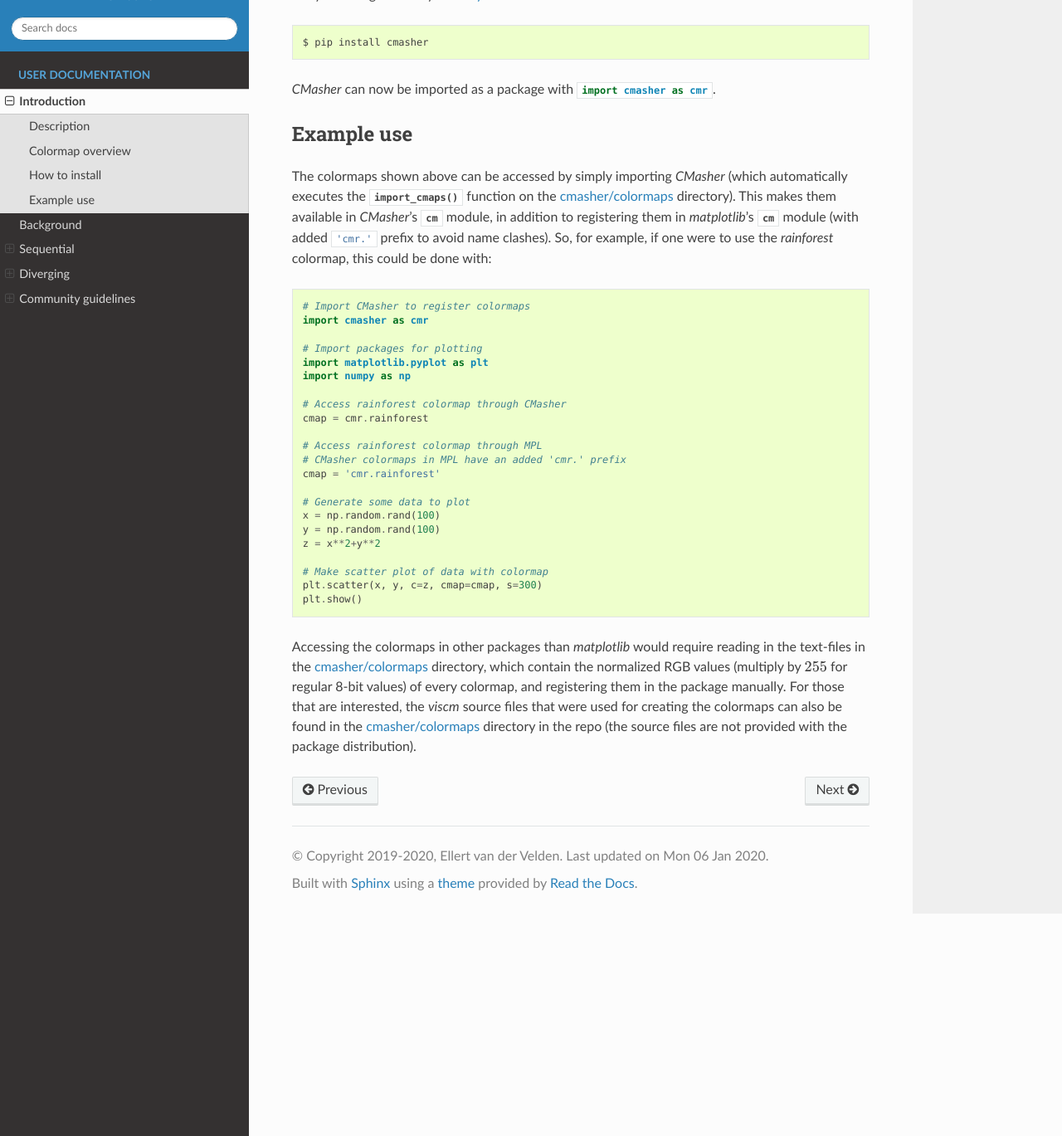
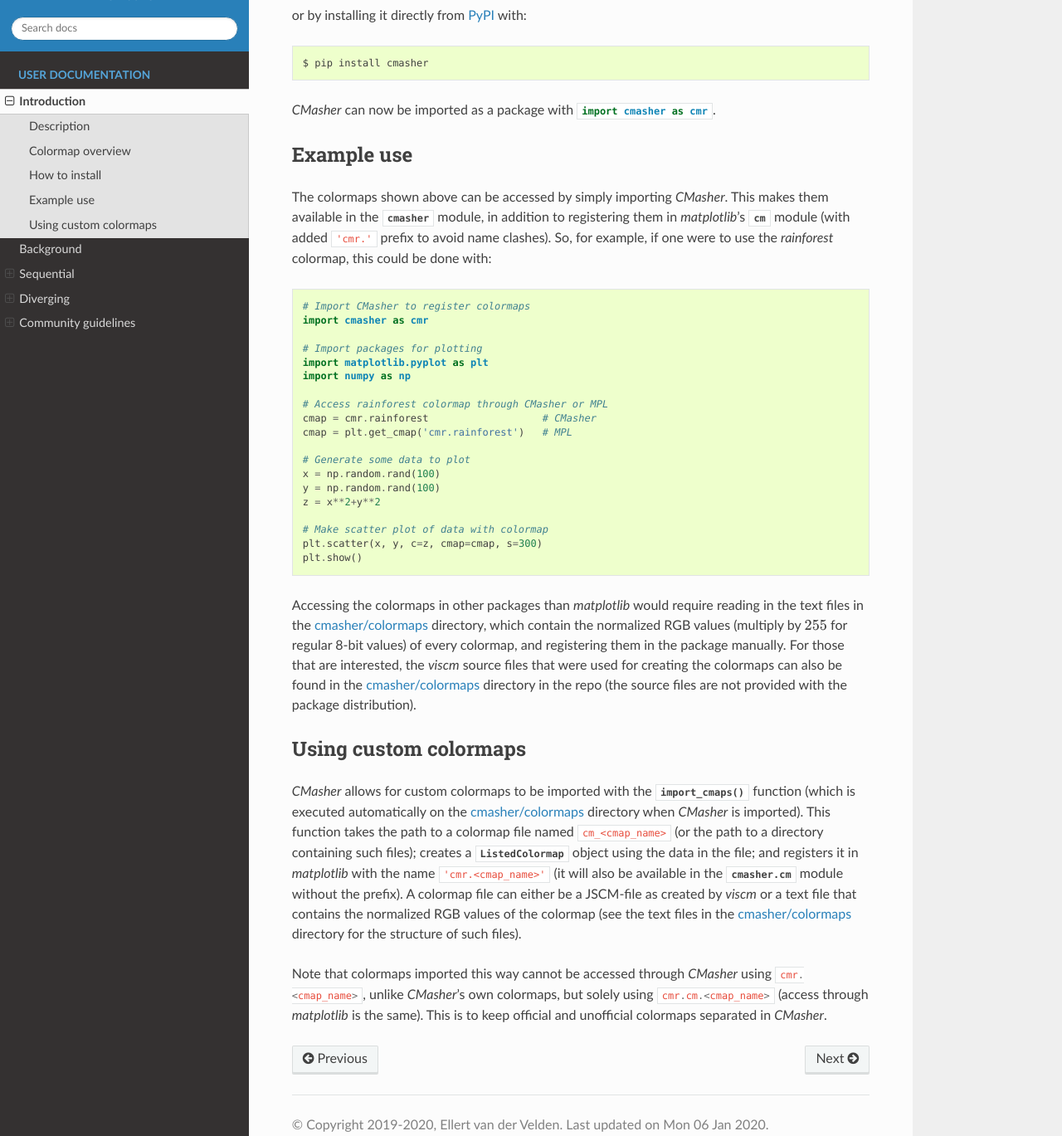
Before and after one commit to 1313e/CMasher, a Sphinx documentation site: the page built from docs/source/user/introduction.rst, in a window 1280 px wide and 1400 px high, scrolled down 1393 px, cut to the strip 31-1400 px from the top of the window. Shown: the whole strip at 83% size. Built offline with Sphinx 7.4.7 and the Read the Docs theme 2.0.0, drawn with Linux system fonts in a browser that asks for light colours; some of the changed text lies outside the part shown.

Commit message:
Added examples on how to import custom colormaps. Cleaned up a few inconsistencies in wording choices.

```diff
--- /dev/null
+++ b/docs/source/api/cmasher.rst
@@ -0,0 +1 @@
+.. automodule:: cmasher
--- a/docs/source/api/cmasher.utils.rst
+++ /dev/null
@@ -1 +0,0 @@
-.. automodule:: cmasher.utils
--- a/docs/source/index.rst
+++ b/docs/source/index.rst
@@ -33,7 +33,7 @@
     :maxdepth: 4
     :caption: API Reference
 
-    api/cmasher.utils
+    api/cmasher
 
 .. role:: pycode(code)
     :language: python3
--- a/docs/source/user/introduction.rst
+++ b/docs/source/user/introduction.rst
@@ -5,16 +5,15 @@
 Description
 -----------
 The *CMasher* package provides a collection of scientific colormaps to be used by different *Python* packages and projects, mainly in combination with `matplotlib`_ (see `here <https://matplotlib.org/3.1.0/tutorials/colors/colormaps.html>`_ for an overview of all their colormaps as of v3.1.0).
-The colormaps in *CMasher* are all designed to be perceptually uniform sequential, most of them are color-vision deficiency (CVD; color blindness) friendly and they cover a wide range of different color combinations to accommodate for most applications.
+The colormaps in *CMasher* are all designed to be perceptually uniform sequential using the `viscm`_ package; most of them are color-vision deficiency (CVD; color blindness) friendly; and they cover a wide range of different color combinations to accommodate for most applications.
 It offers several alternatives to commonly used colormaps, like *chroma* and *rainforest* for *jet*; *sunburst* for *hot*; *neutral* for *binary*; and *fusion* and *redshift* for *coolwarm*.
-All colormaps presented here were made using the `viscm`_ package.
 If you cannot find your ideal colormap, then please open an `issue`_, provide the colors and/or style you want, and I will try to create one to your liking!
 
 *If you use CMasher for your work, then please star the repo, such that I can keep track of how many users it has and more easily raise awareness of bad colormaps.*
 
 Colormap overview
 -----------------
-Below is an overview of all the colormaps that are currently in *CMasher*.
+Below is an overview of all the colormaps that are currently in *CMasher* (made with the :func:`~cmasher.create_cmap_overview` function).
 
 .. image:: ../../../cmasher/colormaps/cmap_overview.png
     :width: 100%
@@ -37,8 +36,8 @@
 
 Example use
 -----------
-The colormaps shown above can be accessed by simply importing *CMasher* (which automatically executes the :func:`~cmasher.utils.import_cmaps` function on the `cmasher/colormaps`_ directory).
-This makes them available in *CMasher*'s :mod:`~cmasher.cm` module, in addition to registering them in *matplotlib*'s :mod:`~matplotlib.cm` module (with added :pycode:`'cmr.'` prefix to avoid name clashes).
+The colormaps shown above can be accessed by simply importing *CMasher*.
+This makes them available in the :mod:`~cmasher` module, in addition to registering them in *matplotlib*'s :mod:`~matplotlib.cm` module (with added ``'cmr.'`` prefix to avoid name clashes).
 So, for example, if one were to use the *rainforest* colormap, this could be done with::
 
     # Import CMasher to register colormaps
@@ -48,12 +47,9 @@
     import matplotlib.pyplot as plt
     import numpy as np
 
-    # Access rainforest colormap through CMasher
-    cmap = cmr.rainforest
-
-    # Access rainforest colormap through MPL
-    # CMasher colormaps in MPL have an added 'cmr.' prefix
-    cmap = 'cmr.rainforest'
+    # Access rainforest colormap through CMasher or MPL
+    cmap = cmr.rainforest                   # CMasher
+    cmap = plt.get_cmap('cmr.rainforest')   # MPL
 
     # Generate some data to plot
     x = np.random.rand(100)
@@ -64,8 +60,18 @@
     plt.scatter(x, y, c=z, cmap=cmap, s=300)
     plt.show()
 
-Accessing the colormaps in other packages than *matplotlib* would require reading in the text-files in the `cmasher/colormaps`_ directory, which contain the normalized RGB values (multiply by :math:`255` for regular 8-bit values) of every colormap, and registering them in the package manually.
+Accessing the colormaps in other packages than *matplotlib* would require reading in the text files in the `cmasher/colormaps`_ directory, which contain the normalized RGB values (multiply by :math:`255` for regular 8-bit values) of every colormap, and registering them in the package manually.
 For those that are interested, the *viscm* source files that were used for creating the colormaps can also be found in the `cmasher/colormaps`_ directory in the repo (the source files are not provided with the package distribution).
+
+Using custom colormaps
+----------------------
+*CMasher* allows for custom colormaps to be imported with the :func:`~cmasher.import_cmaps` function (which is executed automatically on the `cmasher/colormaps`_ directory when *CMasher* is imported).
+This function takes the path to a colormap file named ``cm_<cmap_name>`` (or the path to a directory containing such files); creates a :obj:`~matplotlib.colors.ListedColormap` object using the data in the file; and registers it in *matplotlib* with the name ``'cmr.<cmap_name>'`` (it will also be available in the :mod:`cmasher.cm` module without the prefix).
+A colormap file can either be a JSCM-file as created by *viscm* or a text file that contains the normalized RGB values of the colormap (see the text files in the `cmasher/colormaps`_ directory for the structure of such files).
+
+Note that colormaps imported this way cannot be accessed through *CMasher* using :pycode:`cmr.<cmap_name>`, unlike *CMasher*'s own colormaps, but solely using :pycode:`cmr.cm.<cmap_name>` (access through *matplotlib* is the same).
+This is to keep official and unofficial colormaps separated in *CMasher*.
+
 
 .. _viscm: https://github.com/matplotlib/viscm
 .. _repository: https://github.com/1313e/CMasher
```
Also changed, not shown: README.rst (+19 -12 lines), joss_paper/paper.md (+1 -1 lines), 4 other files.
